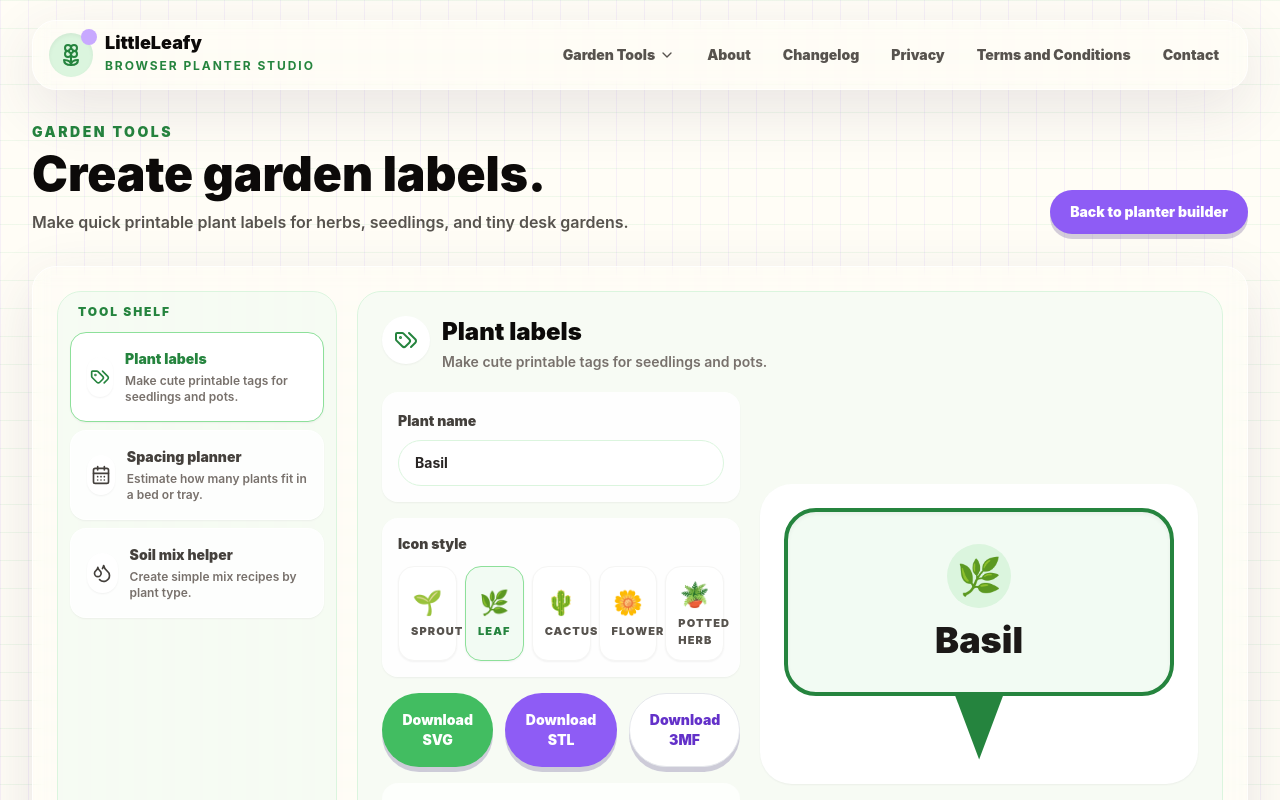
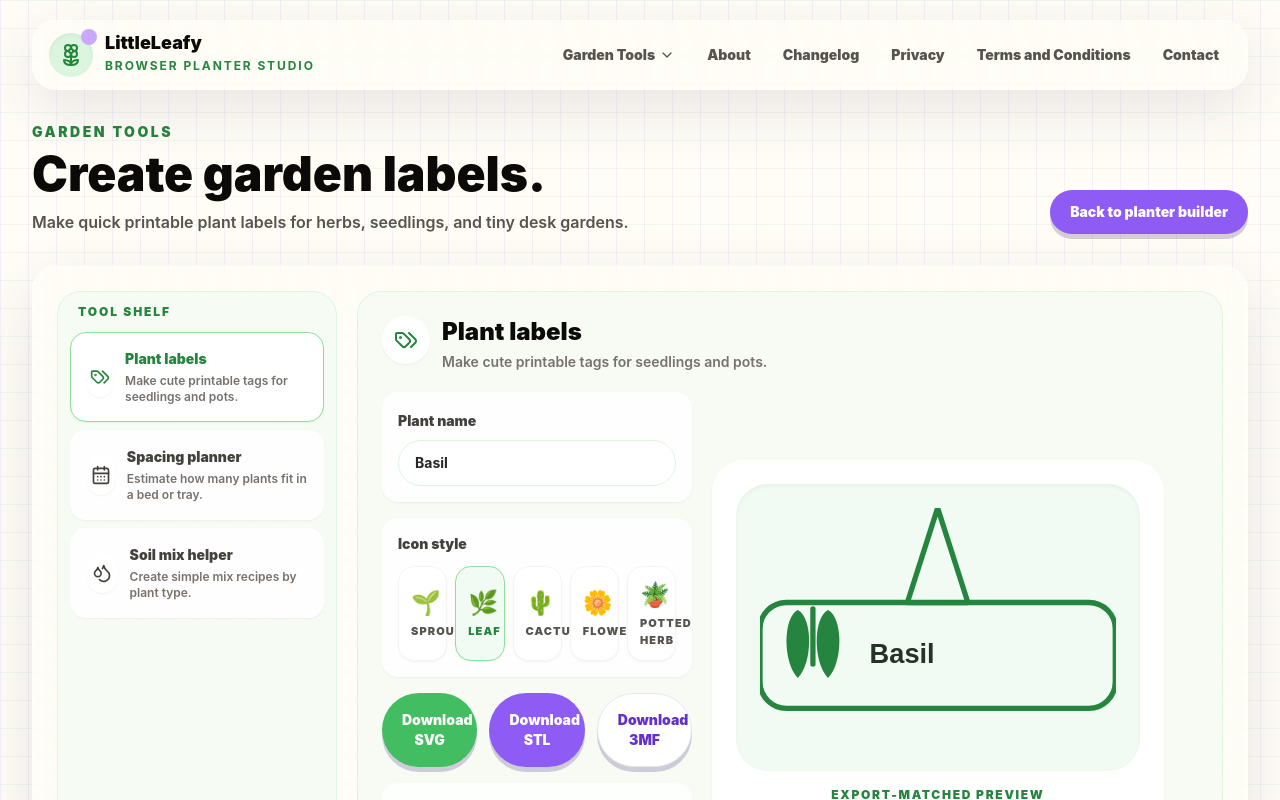
Before and after one commit to TechnifyScratch/littleleafy, a Next.js app: page /tools/labels in a window 1280 px wide. Shown: the top 800 px of the page. Built offline with nearby package versions, Linux system fonts and the light colour scheme.

Commit message:
Align plant label preview and exports

```diff
--- a/src/components/GardenToolStudio.tsx
+++ b/src/components/GardenToolStudio.tsx
@@ -163,6 +163,10 @@ function escapeXml(value: string) {
     .replaceAll("\"", "&quot;");
 }
 
+function labelDisplayText(label: string) {
+  return (label.trim() || "Basil").slice(0, 18);
+}
+
 function roundedRectShape(width: number, height: number, radius: number) {
   const shape = new Shape();
   const x = -width / 2;
@@ -264,8 +268,76 @@ function addPrintableIcon(group: Group, icon: LabelIcon, z: number) {
   addExtrudedShape(group, leafShape(8, 13), 1.2, -29, 2, z);
 }
 
+function printableIconSvg(icon: LabelIcon) {
+  if (icon === "cactus") {
+    return `
+      <rect x="-36.5" y="-7" width="7" height="14" rx="2.8"/>
+      <rect x="-40" y="-5.5" width="4" height="9" rx="2"/>
+      <rect x="-30" y="-2" width="4" height="8" rx="2"/>
+    `;
+  }
+
+  if (icon === "flower") {
+    return `
+      <ellipse cx="-33" cy="0" rx="2.8" ry="2.8"/>
+      <ellipse cx="-33" cy="6" rx="2.3" ry="2.9"/>
+      <ellipse cx="-33" cy="-6" rx="2.3" ry="2.9"/>
+      <ellipse cx="-39" cy="0" rx="2.3" ry="2.9"/>
+      <ellipse cx="-27" cy="0" rx="2.3" ry="2.9"/>
+      <rect x="-33.7" y="-16" width="1.4" height="12" rx="0.7"/>
+    `;
+  }
+
+  if (icon === "herb") {
+    return `
+      <rect x="-41" y="-12" width="16" height="8" rx="2.5"/>
+      <rect x="-33.65" y="-6.5" width="1.3" height="13" rx="0.65"/>
+      <path d="M-37 7 C-33.5 4 -33.5 -4 -37 -5 C-40.5 -4 -40.5 4 -37 7 Z"/>
+      <path d="M-29 8 C-25.5 5 -25.5 -3 -29 -4 C-32.5 -3 -32.5 5 -29 8 Z"/>
+      <path d="M-33 11 C-30 8 -30 2 -33 1 C-36 2 -36 8 -33 11 Z"/>
+    `;
+  }
+
+  if (icon === "leaf") {
+    return `
+      <rect x="-33.7" y="-9" width="1.4" height="16" rx="0.7"/>
+      <path d="M-37 10 C-33 6 -33 -6 -37 -8 C-41 -6 -41 6 -37 10 Z"/>
+      <path d="M-29 10 C-25 6 -25 -6 -29 -8 C-33 -6 -33 6 -29 10 Z"/>
+    `;
+  }
+
+  return `
+    <rect x="-33.7" y="-11.5" width="1.4" height="15" rx="0.7"/>
+    <path d="M-37 8.5 C-33 5 -33 -4.5 -37 -6.5 C-41 -4.5 -41 5 -37 8.5 Z"/>
+    <path d="M-29 8.5 C-25 5 -25 -4.5 -29 -6.5 C-33 -4.5 -33 5 -29 8.5 Z"/>
+  `;
+}
+
+function plantLabelSvgMarkup(label: string, icon: LabelIcon) {
+  const safeLabel = labelDisplayText(label);
+  const escapedLabel = escapeXml(safeLabel);
+
+  return `<svg xmlns="http://www.w3.org/2000/svg" width="94mm" height="63mm" viewBox="-47 -35 94 63">
+  <g fill="#f2fbf3" stroke="#25843e" stroke-width="1.4" stroke-linejoin="round">
+    <rect x="-47" y="-10" width="94" height="28" rx="7"/>
+    <path d="M-8 -10 H8 L0 -35 Z"/>
+  </g>
+  <g fill="#25843e">${printableIconSvg(icon)}</g>
+  <text x="-18" y="6" font-family="Arial, sans-serif" font-size="7.2" font-weight="800" fill="#253226">${escapedLabel}</text>
+</svg>`;
+}
+
+function PlantLabelPreview({ label, icon }: { label: string; icon: LabelIcon }) {
+  return (
+    <div
+      className="mx-auto w-full max-w-xl drop-shadow-sm"
+      dangerouslySetInnerHTML={{ __html: plantLabelSvgMarkup(label, icon) }}
+    />
+  );
+}
+
 function createPlantLabelObject(label: string, icon: LabelIcon) {
-  const safeLabel = label.trim() || "Basil";
+  const safeLabel = labelDisplayText(label);
   const group = new Group();
   const baseDepth = 2.4;
   const raisedDepth = 1.1;
@@ -281,7 +353,7 @@ function createPlantLabelObject(label: string, icon: LabelIcon) {
 
   addPrintableIcon(group, icon, baseDepth);
 
-  const textGeometry = new TextGeometry(safeLabel.slice(0, 18), {
+  const textGeometry = new TextGeometry(safeLabel, {
     font: labelFont,
     size: 7.2,
     depth: raisedDepth,
@@ -383,21 +455,9 @@ async function exportPlantLabelTo3mf(label: string, icon: LabelIcon) {
 
 function downloadPlantLabelSvg(label: string, icon: LabelIcon) {
   const safeLabel = label.trim() || "Basil";
-  const selectedIcon = labelIcons.find((option) => option.id === icon) ?? labelIcons[0];
-  const escapedLabel = safeLabel
-    .replaceAll("&", "&amp;")
-    .replaceAll("<", "&lt;")
-    .replaceAll(">", "&gt;");
-  const svg = `<svg xmlns="http://www.w3.org/2000/svg" width="520" height="180" viewBox="0 0 520 180">
-  <rect x="22" y="22" width="476" height="118" rx="44" fill="#f2fbf3" stroke="#25843e" stroke-width="8"/>
-  <path d="M260 140 L238 172 H282 Z" fill="#25843e"/>
-  <circle cx="84" cy="80" r="26" fill="#dbf5de"/>
-  <text x="84" y="96" text-anchor="middle" font-size="42">${selectedIcon.emoji}</text>
-  <text x="130" y="92" font-family="Arial, sans-serif" font-size="44" font-weight="800" fill="#253226">${escapedLabel}</text>
-</svg>`;
 
   downloadBlob(
-    new Blob([svg], { type: "image/svg+xml" }),
+    new Blob([plantLabelSvgMarkup(safeLabel, icon)], { type: "image/svg+xml" }),
     `${fileSafeName(safeLabel)}-plant-label.svg`,
   );
 }
@@ -550,20 +610,17 @@ export function GardenToolStudio({ initialTool }: { initialTool: GardenTool }) {
                   </button>
                 </div>
                 <p className="rounded-2xl bg-white/70 p-4 text-sm font-semibold text-stone-500">
-                  STL and 3MF exports are shallow raised-name tags, sized in millimeters for
-                  easy scaling in your slicer.
+                  The preview uses the same simplified printable layout as the exported files.
+                  STL and 3MF add shallow raised depth for printing.
                 </p>
               </div>
               <div className="rounded-[2rem] bg-white p-6 shadow-sm">
-                <div className="rounded-[2rem] border-4 border-leaf-700 bg-leaf-50 px-6 py-8 text-center shadow-inner">
-                  <span className="mb-3 inline-flex h-16 w-16 items-center justify-center rounded-full bg-leaf-100 text-4xl">
-                    {labelIcons.find((icon) => icon.id === labelIcon)?.emoji ?? "🌿"}
-                  </span>
-                  <p className="truncate text-4xl font-black text-stone-900">
-                    {labelText || "Basil"}
-                  </p>
+                <div className="rounded-[2rem] bg-leaf-50 p-6 shadow-inner">
+                  <PlantLabelPreview label={labelText} icon={labelIcon} />
                 </div>
-                <div className="mx-auto h-16 w-12 bg-leaf-700 [clip-path:polygon(50%_100%,0_0,100%_0)]" />
+                <p className="mt-4 text-center text-xs font-black uppercase tracking-[0.14em] text-leaf-700">
+                  Export-matched preview
+                </p>
               </div>
             </div>
           ) : null}
```
